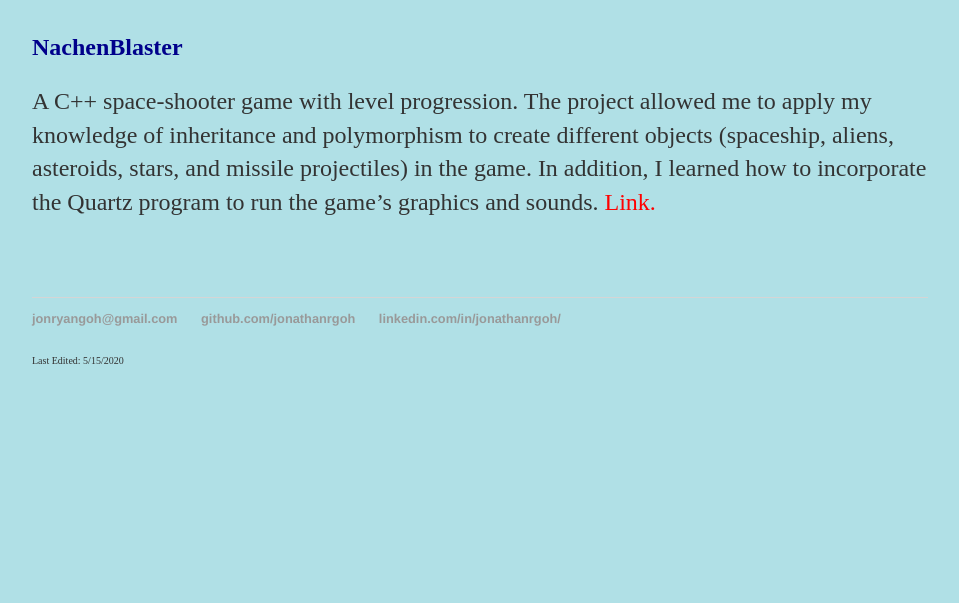
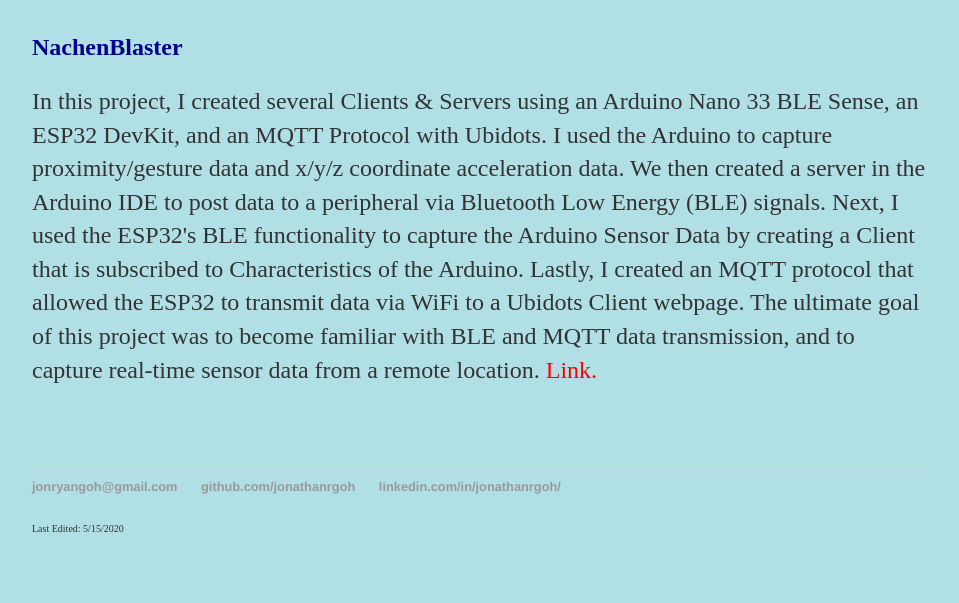
Before and after one commit to jonathanrgoh/jonathanrgoh.github.io, a Jekyll site: the page built from projects/Embedded_Projects/index.html, in a window 1280 px wide. Shown: the part 875-1478 px from the top of the page, without its empty margins (160-1119 px from the left). Built offline with Jekyll 4.4.1, drawn with Linux system fonts in a browser that asks for light colours; before the commit the page ends 1310 px from its top, so only the background shows below that.

Commit message:
Update index.html

```diff
--- a/projects/Embedded_Projects/index.html
+++ b/projects/Embedded_Projects/index.html
@@ -10,7 +10,7 @@
 
 		<p><img src="https://media2.giphy.com/media/Reyx4TKkSvwNUVoKsl/giphy.gif" style="width:700px;height:600px;" alt="NachenBlaster gif"></p>
 		<h2 style="color:darkblue;">NachenBlaster</h2>
-		<p>A C++ space-shooter game with level progression. The project allowed me to apply my knowledge of inheritance and polymorphism to create different objects (spaceship, aliens, asteroids, stars, and missile projectiles) in the game. In addition, I learned how to incorporate the Quartz program to run the game’s graphics and sounds.<a href="https://github.com/jonathanrgoh/UCLA-CS32-Winter17/tree/master/Nachenblaster" style="color:red;"> Link.</a></p>
+		<p>In this project, I created several Clients & Servers using an Arduino Nano 33 BLE Sense, an ESP32 DevKit, and an MQTT Protocol with Ubidots. I used the Arduino to capture proximity/gesture data and x/y/z coordinate acceleration data. We then created a server in the Arduino IDE to post data to a peripheral via Bluetooth Low Energy (BLE) signals. Next, I used the ESP32's BLE functionality to capture the Arduino Sensor Data by creating a Client that is subscribed to Characteristics of the Arduino. Lastly, I created an MQTT protocol that allowed the ESP32 to transmit data via WiFi to a Ubidots Client webpage. The ultimate goal of this project was to become familiar with BLE and MQTT data transmission, and to capture real-time sensor data from a remote location.<a href="https://github.com/jonathanrgoh/Embedded-Systems-Projects/tree/master/UbidotsClientServer_Project" style="color:red;"> Link.</a></p>
 		<br><br><br>
 
 
```
